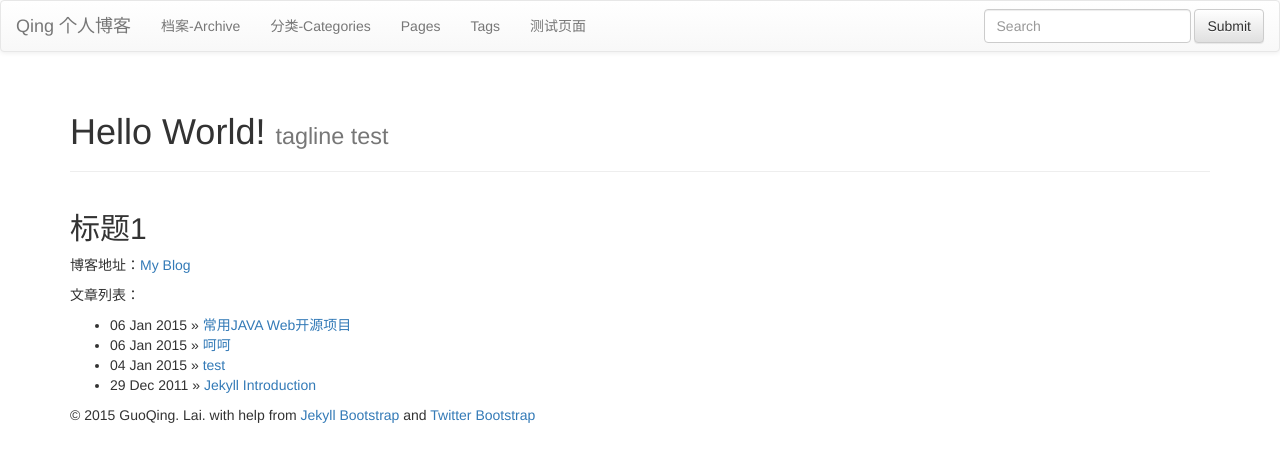
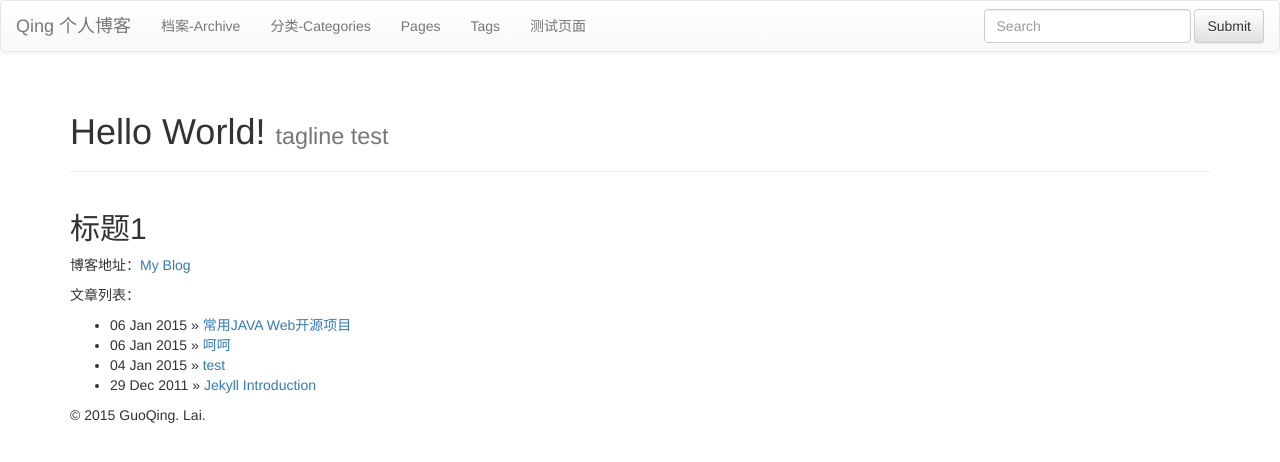
Before and after one commit to qinly/qinly.github.io, a Jekyll site: the page built from index.md, in a window 1280 px wide. Shown: the top 462 px of the page. Built offline with Jekyll 4.4.1, drawn with Linux system fonts in a browser that asks for light colours; nearby versions of some CDN libraries; library files that are not in the unit come from our copies.

Commit message:
clear html element

```diff
--- a/_includes/themes/bootstrap-3/default.html
+++ b/_includes/themes/bootstrap-3/default.html
@@ -1,5 +1,5 @@
 <!DOCTYPE html>
-<html lang="en">
+<html lang="zh-CN">
   <head>
     <meta charset="utf-8">
     <meta http-equiv="X-UA-Compatible" content="IE=edge">
@@ -20,6 +20,10 @@
 
     <!-- Custom styles -->
     <link href="{{ ASSET_PATH }}/css/style.css?body=1" rel="stylesheet" type="text/css" media="all">
+
+    <link rel="stylesheet" href="//cdnjs.cloudflare.com/ajax/libs/highlight.js/8.5/styles/default.min.css">
+    <script src="//cdnjs.cloudflare.com/ajax/libs/highlight.js/8.5/highlight.min.js"></script>
+    <script>hljs.initHighlightingOnLoad();</script>
 
     <!-- HTML5 Shim and Respond.js IE8 support of HTML5 elements and media queries -->
     <!-- WARNING: Respond.js doesn't work if you view the page via file:// -->
@@ -81,8 +85,6 @@
     <div id="footer">
       <div class="container">
         <p>&copy; {{ site.time | date: '%Y' }} {{ site.author.name }}
-          with help from <a href="http://jekyllbootstrap.com" target="_blank" title="The Definitive Jekyll Blogging Framework">Jekyll Bootstrap</a>
-          and <a href="http://twitter.github.com/bootstrap/" target="_blank">Twitter Bootstrap</a>
         </p>
       </div>
     </div>
```
